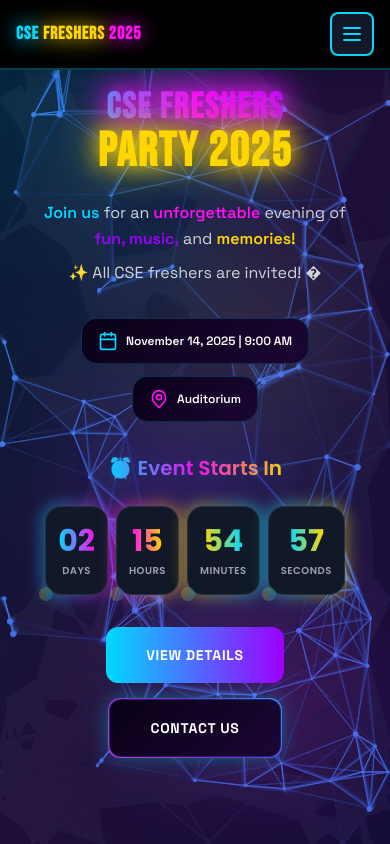
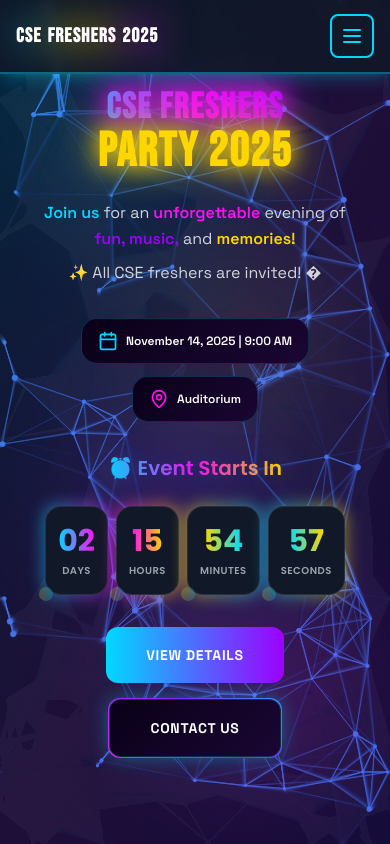
Before and after one commit to ItsVikasA/Freshers, a Next.js app: page / in a window 390 px wide. Shown: the top 844 px of the page. Built offline with nearby package versions, Linux system fonts and the light colour scheme.

Commit message:
Make mobile navbar transparent with super bright glowing white text

```diff
--- a/src/components/Navbar.tsx
+++ b/src/components/Navbar.tsx
@@ -56,14 +56,14 @@ const Navbar = () => {
       </nav>
 
       {/* Mobile Top Navigation */}
-      <nav className="md:hidden fixed top-0 left-0 right-0 z-50 bg-black border-b-2 border-neon-blue/30 shadow-lg">
-        <div className="px-4 py-3">
+      <nav className="md:hidden fixed top-0 left-0 right-0 z-50 bg-gray-900/90 backdrop-blur-sm border-b-2 border-neon-blue/40 shadow-lg shadow-neon-blue/20">
+        <div className="px-4 py-3.5">
           <div className="flex items-center justify-between">
             {/* Logo */}
-            <div className="flex items-center gap-1">
-              <span className="text-lg font-bold font-bebas tracking-wider text-neon-blue drop-shadow-[0_0_10px_rgba(0,217,255,1)]">CSE</span>
-              <span className="text-lg font-bold font-bebas tracking-wider text-neon-yellow drop-shadow-[0_0_10px_rgba(255,215,0,1)]">FRESHERS</span>
-              <span className="text-lg font-bold font-bebas tracking-wider text-neon-pink drop-shadow-[0_0_10px_rgba(255,16,240,1)]">2025</span>
+            <div className="flex items-center gap-1.5">
+              <span className="text-xl font-bold font-bebas tracking-wider text-white drop-shadow-[0_0_20px_rgba(0,217,255,1)] brightness-150">CSE</span>
+              <span className="text-xl font-bold font-bebas tracking-wider text-white drop-shadow-[0_0_20px_rgba(255,215,0,1)] brightness-150">FRESHERS</span>
+              <span className="text-xl font-bold font-bebas tracking-wider text-white drop-shadow-[0_0_20px_rgba(255,16,240,1)] brightness-150">2025</span>
             </div>
 
             {/* Mobile Menu Button */}
```
